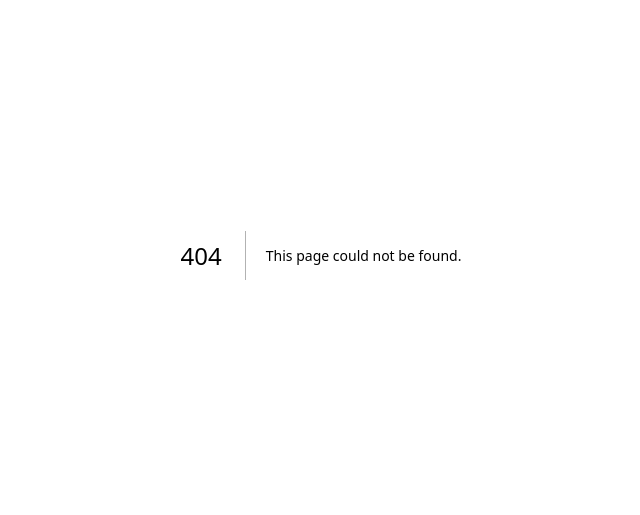
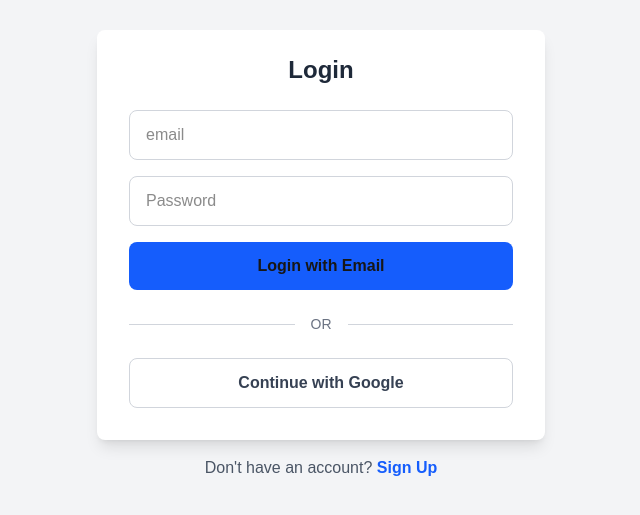
Before and after one commit to alfredscyriac/Receiptify, a Next.js app: page /login in a window 1280 px wide. Before the commit this address had no page. Shown: the part 145-660 px from the top of the page, without its empty margins (319-959 px from the left). Built offline with nearby package versions, Linux system fonts and the light colour scheme; no server answers.

Commit message:
Feature: Login page

```diff
--- /dev/null
+++ b/pages/login.js
@@ -0,0 +1,19 @@
+import LoginForm from "@/components/Auth/LoginForm";
+import Link from "next/link";
+
+export default function LoginPage(){
+    return (
+        <div className="min-h-screen bg-gray-100 flex items-center justify-center py-12 px-4 sm:px-6 lg:px-8">
+            <div className="max-w-md w-full">
+                <LoginForm/>
+                <p className="text-center text-gray-600 mt-4">
+                    Don't have an account?{' '}
+                    <Link href="/signup" className="text-blue-600 hover:text-blue-700 font-semibold">
+                        Sign Up
+                    </Link>
+                </p>
+
+            </div>
+        </div>
+    )
+}
```
